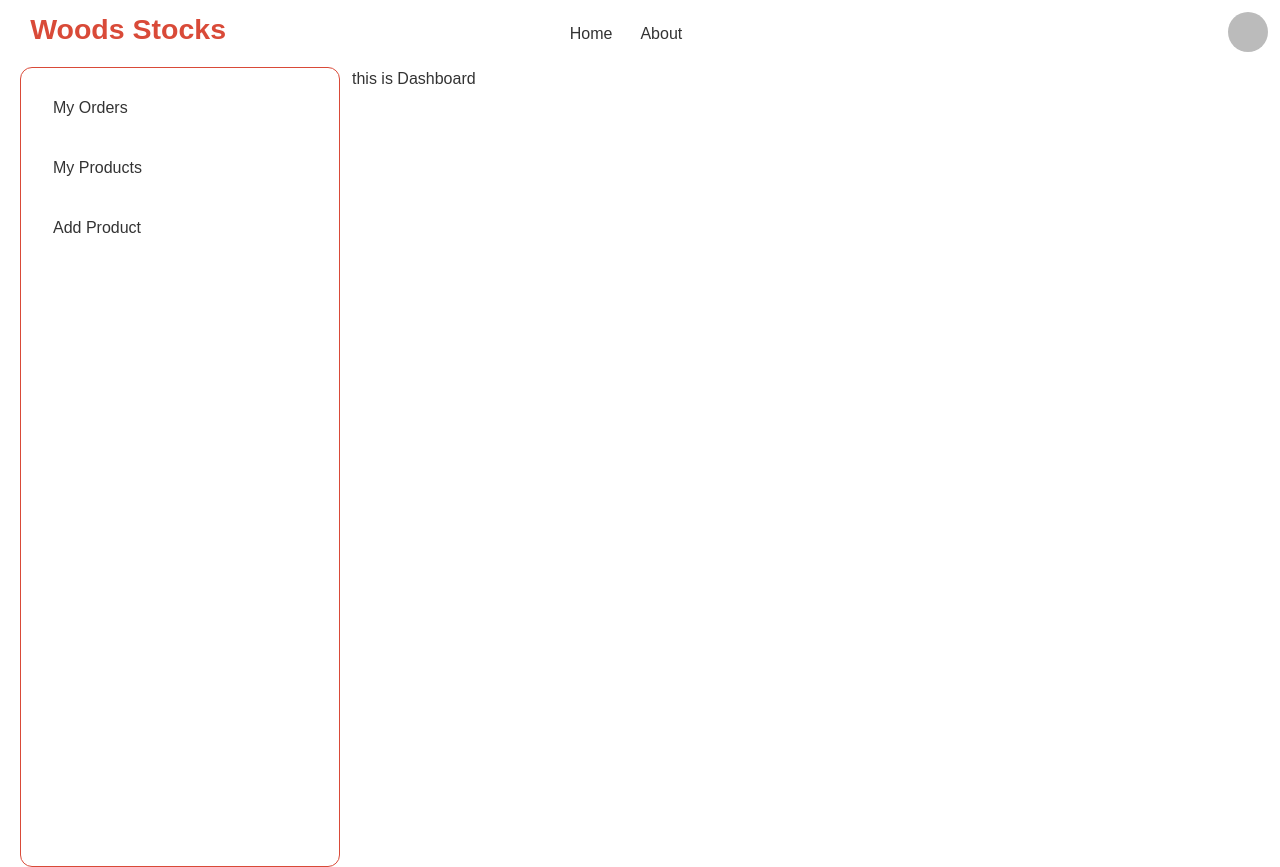
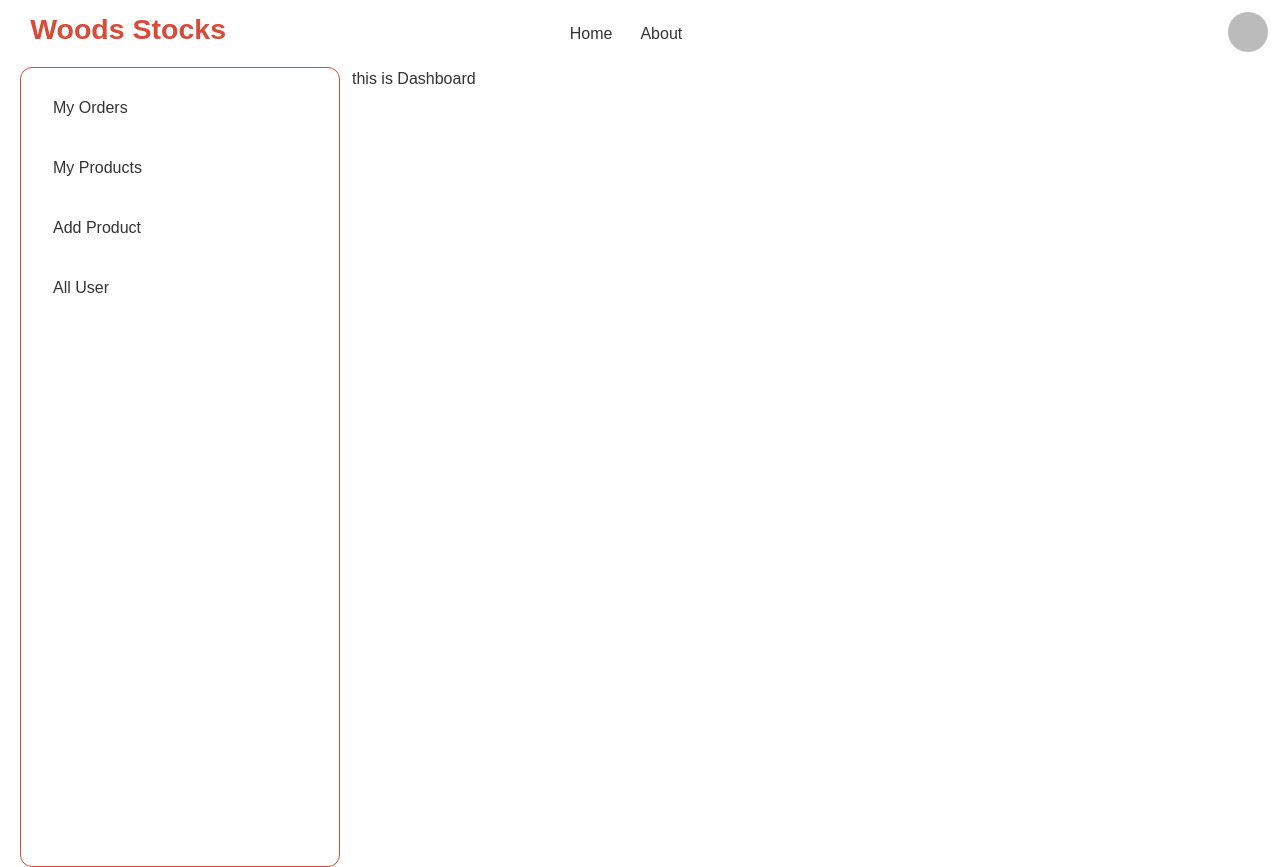
Before and after one commit to golamrabbani93/wood-stocks, a React (Create React App) app: page /dashboard in a window 1280 px wide. Built offline with nearby package versions, Linux system fonts and the light colour scheme; no server answers; sample sign-in values are in the browser's storage.

Commit message:
all user page setup routes

```diff
--- a/src/Layouts/DashboardLayout/DashboardLayout.js
+++ b/src/Layouts/DashboardLayout/DashboardLayout.js
@@ -28,6 +28,9 @@ const DashboardLayout = () => {
 						<li className="mb-3">
 							<NavLink to={'/dashboard/addproduct'}>Add Product</NavLink>
 						</li>
+						<li className="mb-3">
+							<NavLink to={'/dashboard/users'}>All User</NavLink>
+						</li>
 					</ul>
 				</div>
 			</div>
--- a/src/Routes/Routes/Routes.js
+++ b/src/Routes/Routes/Routes.js
@@ -1,6 +1,7 @@
 import {createBrowserRouter} from 'react-router-dom';
 import DashboardLayout from '../../Layouts/DashboardLayout/DashboardLayout';
 import Main from '../../Layouts/Main/Main';
+import AllUsers from '../../pages/Dashboard/Admin/AllUsers/AllUsers';
 import MyOrders from '../../pages/Dashboard/Buyer/MyOrders/MyOrders';
 import Dashboard from '../../pages/Dashboard/Dashboard';
 import AddProduct from '../../pages/Dashboard/Seller/AddProduct/AddProduct';
@@ -67,6 +68,10 @@ export const router = createBrowserRouter([
 				path: '/dashboard/addproduct',
 				element: <AddProduct></AddProduct>,
 			},
+			{
+				path: '/dashboard/users',
+				element: <AllUsers></AllUsers>,
+			},
 		],
 	},
 ]);
```
